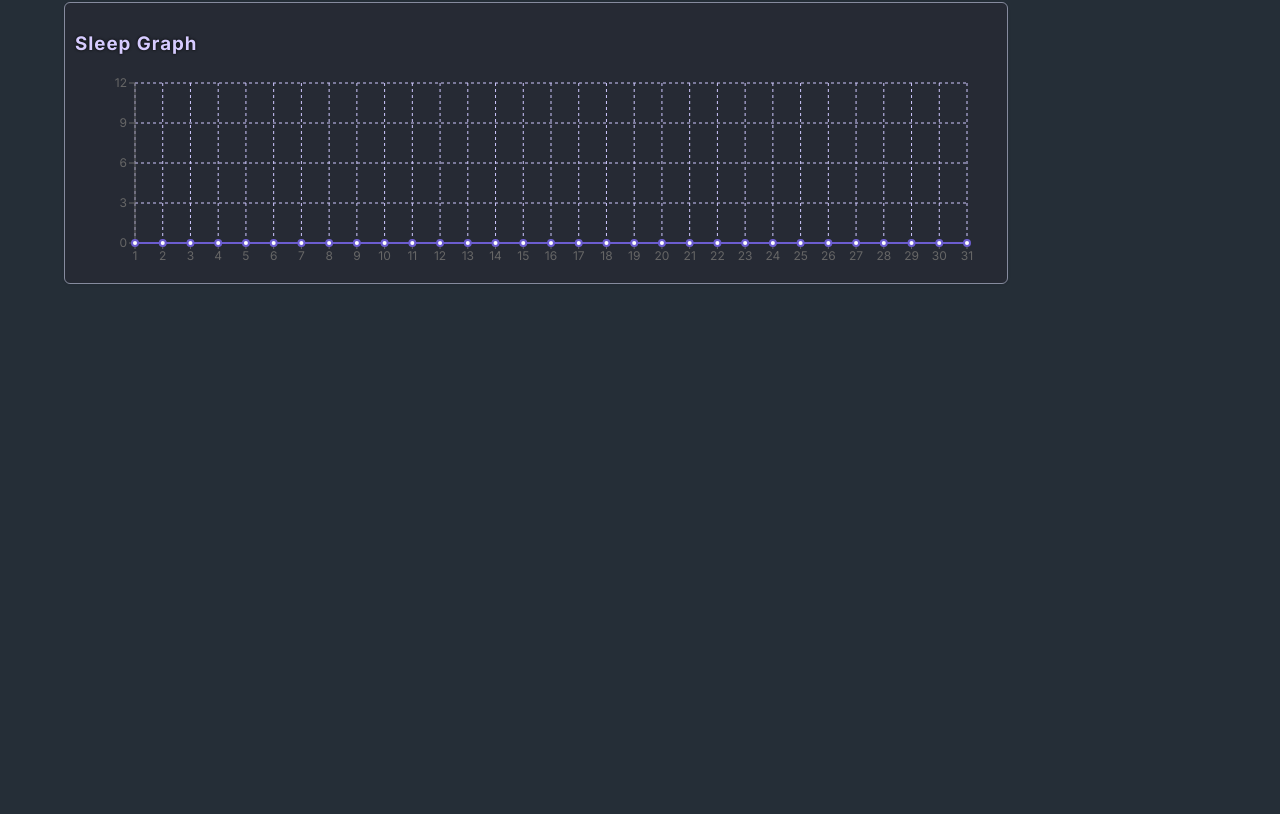
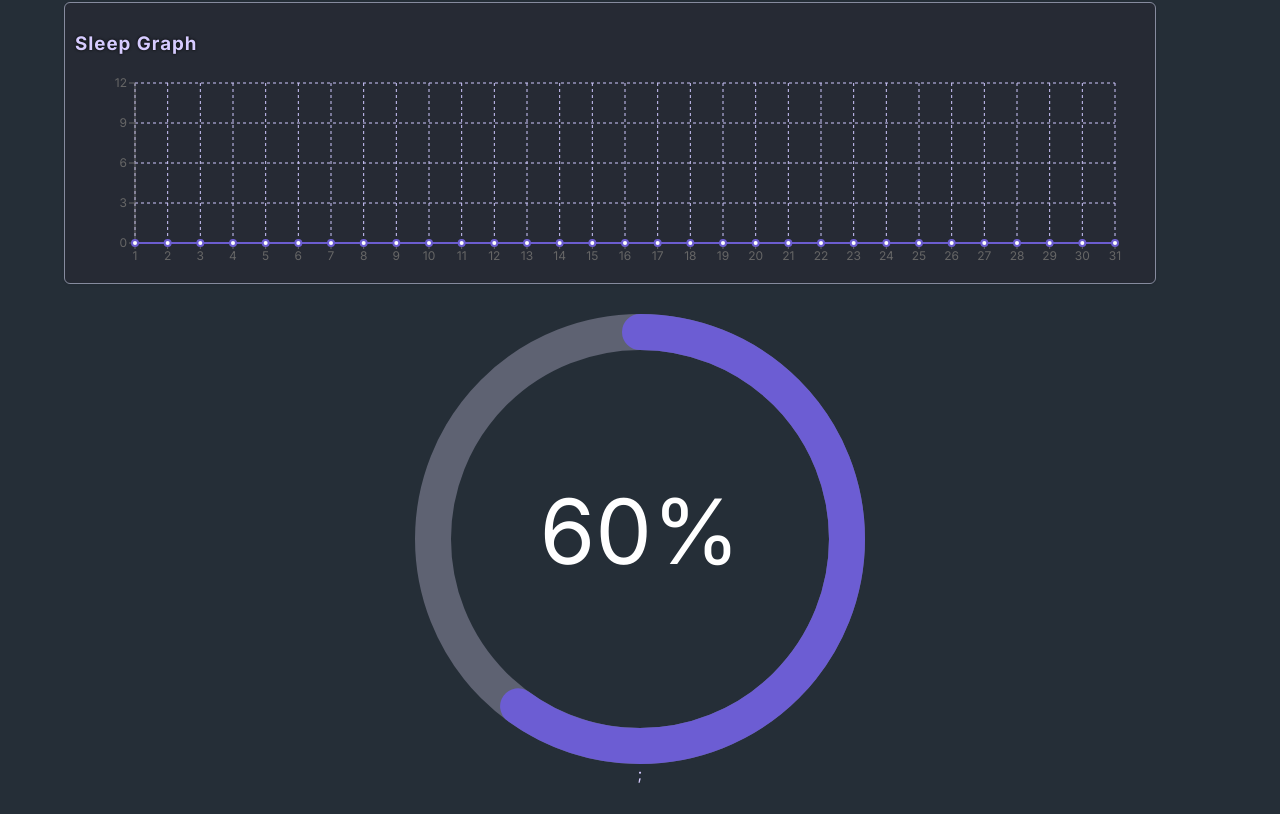
Before and after one commit to VizerDM/Project-Isagi, a React (Vite) app: page / in a window 1280 px wide. Shown: the part 338-1152 px from the top of the page. Before the commit the page ends 800 px from the top, so only its background shows below. Built offline with nearby package versions, Linux system fonts and the light colour scheme.

Commit message:
Started Pomodoro feature

```diff
--- a/package.json
+++ b/package.json
@@ -11,6 +11,7 @@
   },
   "dependencies": {
     "react": "^19.1.1",
+    "react-circular-progressbar": "^2.2.0",
     "react-dom": "^19.1.1",
     "react-select": "^5.10.2",
     "recharts": "^3.2.1"
--- a/src/App.tsx
+++ b/src/App.tsx
@@ -1,5 +1,6 @@
 import Tracker from "./Components/Tracker";
 import "./App.css";
+import Pomodoro from "./Components/Pomodoro";
 
 function App() {
   return (
@@ -7,6 +8,7 @@ function App() {
       <div className="main-app">
         <h1>Isagi</h1>
         <Tracker />
+        <Pomodoro />
       </div>
     </>
   );
--- /dev/null
+++ b/src/Components/Pomodoro.css
@@ -0,0 +1,12 @@
+body {
+    background-color: bisque;
+    margin: 0;
+    width: 100%;
+}
+
+main {
+    margin: 0 100px;
+    padding: 30px;
+    width: 450px;
+    text-align: center;
+}
--- /dev/null
+++ b/src/Components/Pomodoro.tsx
@@ -0,0 +1,12 @@
+import Timer from "./Timer";
+import "./Pomodoro.css";
+
+function Pomodoro() {
+  return (
+    <main>
+      <Timer></Timer>
+    </main>
+  );
+}
+
+export default Pomodoro;
--- /dev/null
+++ b/src/Components/Timer.tsx
@@ -0,0 +1,21 @@
+import { CircularProgressbar, buildStyles } from "react-circular-progressbar";
+import "react-circular-progressbar/dist/styles.css";
+
+function Timer() {
+  return (
+    <div>
+      <CircularProgressbar
+        value={60}
+        text={`60%`}
+        styles={buildStyles({
+          textColor:'#fff',
+          trailColor:'#5E6272',
+          pathColor:'#6C5DD3'
+        })}
+      />
+      ;
+    </div>
+  );
+}
+
+export default Timer;
--- a/src/Components/Tracker.css
+++ b/src/Components/Tracker.css
@@ -222,7 +222,7 @@ input[type="number"]:focus {
     border-radius: 6px;
     padding: 10px;
     box-shadow: 0 1px 3px rgba(0, 0, 0, 0.1);
-    width: 80%;
+    width: 1070px;
 }
 
 h3 {
--- a/src/Components/Tracker.tsx
+++ b/src/Components/Tracker.tsx
@@ -354,12 +354,9 @@ function Tracker() {
           </tr>
           <tr>
             <th>Mood</th>
-            {/*MOOD*/
-            days.map(
-              (
-                day,
-                dIdx
-              ) => (
+            {
+              /*MOOD*/
+              days.map((day, dIdx) => (
                 <td
                   key={dIdx}
                   style={{ textAlign: "center", position: "relative" }}
@@ -419,15 +416,21 @@ function Tracker() {
                     </button>
                   ) : (
                     <span
-                      style={{ fontSize: "1.5em", cursor: "pointer" }}
+                      style={{
+                        fontSize: "1.2em",
+                        cursor: "pointer",
+                        textShadow: "0px 0px 5px #292904ff",
+                        border: "0.2px solid #CFC8FF",
+                        borderRadius: "7px",
+                      }}
                       onClick={() => handleMoodButtonClick(dIdx)}
                     >
                       {getMoodEmoji(months[currentMonth].Mood[dIdx])}
                     </span>
                   )}
                 </td>
-              )
-            )}
+              ))
+            }
           </tr>
         </table>
 
```
Also changed, not shown: src/Components/Sleep.tsx (deleted, +0 -8 lines), src/Components/playButton.tsx (added), 1 other file (tests, documents, lock files or other folders).
